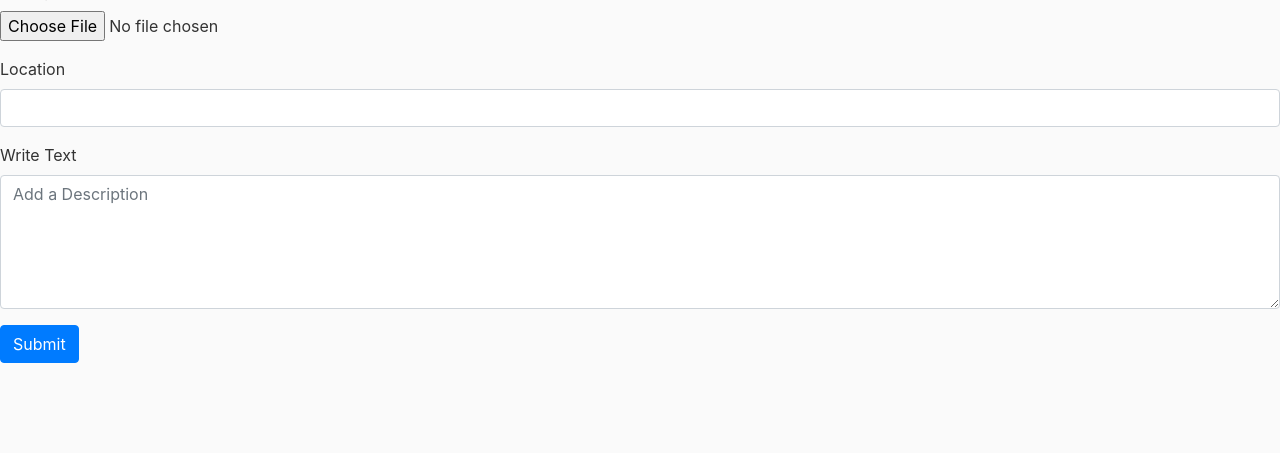
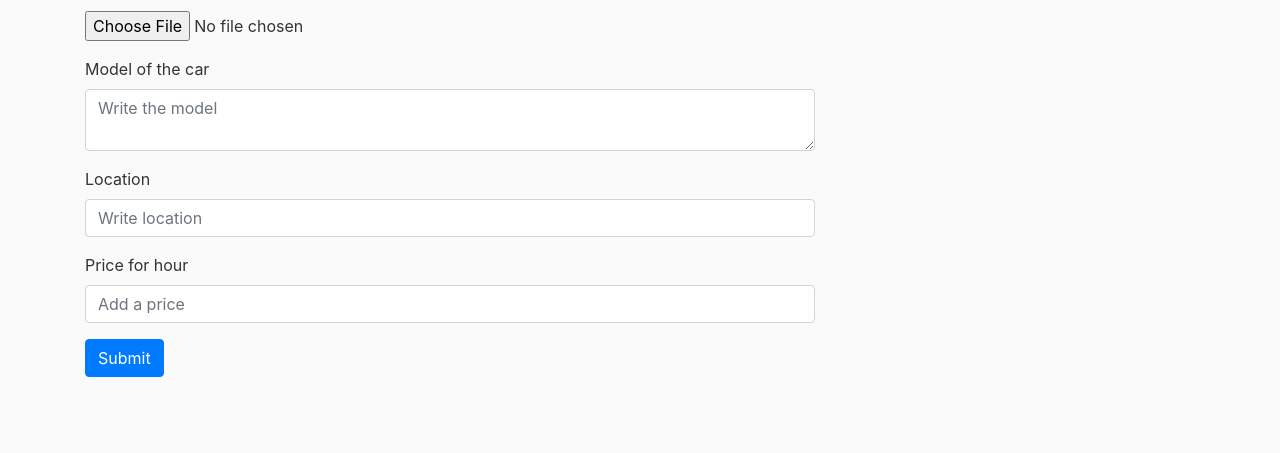
Before and after one commit to Vladikolev0321/CarsRental, a Flask app: page /upload in a window 1280 px wide. Shown: the part 347-800 px from the top of the page. Run offline with Flask 2, Linux system fonts and the light colour scheme; the visitor is signed in with stand-in values (Sample User, id 1); some libraries are stand-ins or nearby versions.

Commit message:
cleaner readable code

```diff
--- a/carsRental/models.py
+++ b/carsRental/models.py
@@ -13,11 +13,11 @@ def load_user(user_id):
 class Car(db.Model, UserMixin): # to improve the car db model
     id = db.Column(db.Integer, primary_key=True)
     #filename = db.Column(db.String(128), nullable=False)
-    model = db.Column(db.String(20), nullable=False)
+    model = db.Column(db.String(100), nullable=False)
+    image = db.Column(db.LargeBinary, nullable=False)
     date_posted = db.Column(db.DateTime, nullable=False, default=datetime.utcnow)
-    #content = db.Column(db.Text, nullable=False)
-    #user_id = db.Column(db.Integer, db.ForeignKey('admin.id'), nullable=False)
-    image = db.Column(db.LargeBinary, nullable=False)
+    location = db.Column(db.String(100), nullable=False)
+    price = db.Column(db.Float, nullable=False)
     rendered_data = db.Column(db.Text, nullable=False)#Data to render the pic in browser
 
     def __repr__(self):
--- a/carsRental/routes.py
+++ b/carsRental/routes.py
@@ -1,4 +1,4 @@
-from flask_login.utils import logout_user
+from flask_login.utils import login_required, logout_user
 from werkzeug.utils import redirect
 from wtforms.validators import Email
 from carsRental.models import *
@@ -90,6 +90,7 @@ def render_picture(data):
     return render_pic
 
 @app.route('/upload', methods=['GET', 'POST'])
+@login_required
 def upload():
     if request.method == 'GET':
         return render_template('add_car.html')
@@ -97,10 +98,11 @@ def upload():
         file = request.files['inputFile']
         image = file.read()
         render_file = render_picture(image)
-        text = request.form['text']
+        model = request.form['model']
         location = request.form['location']
+        price = request.form['price']
 
-        newCar = Car(image=image, rendered_data=render_file, model=text)
+        newCar = Car(model = model, image=image, location = location, price = price, rendered_data=render_file)
         db.session.add(newCar)
         db.session.commit()
         #flash(f'Pic {newCar.model} uploaded Text: {newCar.rendered_data}')
--- a/carsRental/templates/add_car.html
+++ b/carsRental/templates/add_car.html
@@ -7,16 +7,22 @@
             <input class="form-control-file" type="file" name="inputFile">
         </div>
 
+        <!-- Model -->
+        <div class="form-group">
+            <label for="model">Model of the car</label>
+            <textarea class="form-control" name="model" id="model" placeholder="Write the model"></textarea>
+        </div>
+
         <!-- Location -->
         <div class="form-group">
             <label for="location">Location</label>
-            <input class="form-control" type="text" name="location">
+            <input class="form-control" type="text" name="location" placeholder="Write location">
         </div>
 
-        <!-- Text -->
+        <!-- Price for hour -->
         <div class="form-group">
-            <label for="text">Write Text</label>
-            <textarea class="form-control" name="text" id="text" rows="5" placeholder="Add a Description"></textarea>
+            <label for="price">Price for hour</label>
+            <input type="number" step="0.01" min=0 class="form-control" name="price" id="price" placeholder="Add a price">
         </div>
 
         <!-- Submit -->
--- a/carsRental/templates/layout.html
+++ b/carsRental/templates/layout.html
@@ -58,7 +58,23 @@
             </div>
         </nav>
     </header>
-    {% block content %}{% endblock %}
+
+    <main role="main" class="container">
+        <div class="row">
+          <div class="col-md-8">
+            {% with messages = get_flashed_messages(with_categories=true) %}
+                {% if messages %}
+                    {% for category, message in messages %}
+                        <div class="alert alert-{{ category }}">
+                            {{ message }}
+                        </div>
+                    {% endfor %}
+                {% endif %}
+            {% endwith %}
+            {% block content %}{% endblock %}
+          </div>
+        </div>
+    </main>
 
 </body>
 </html>
```
